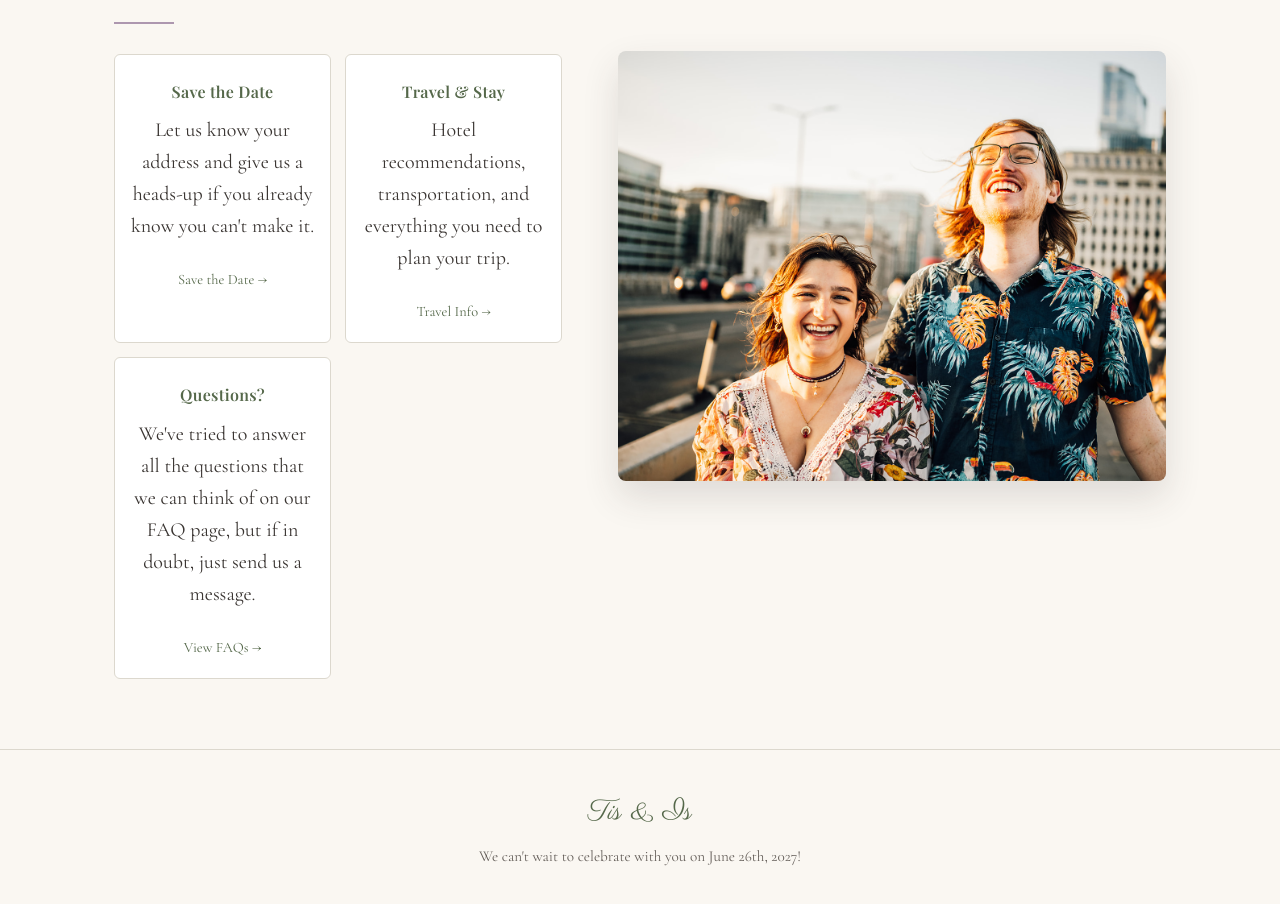
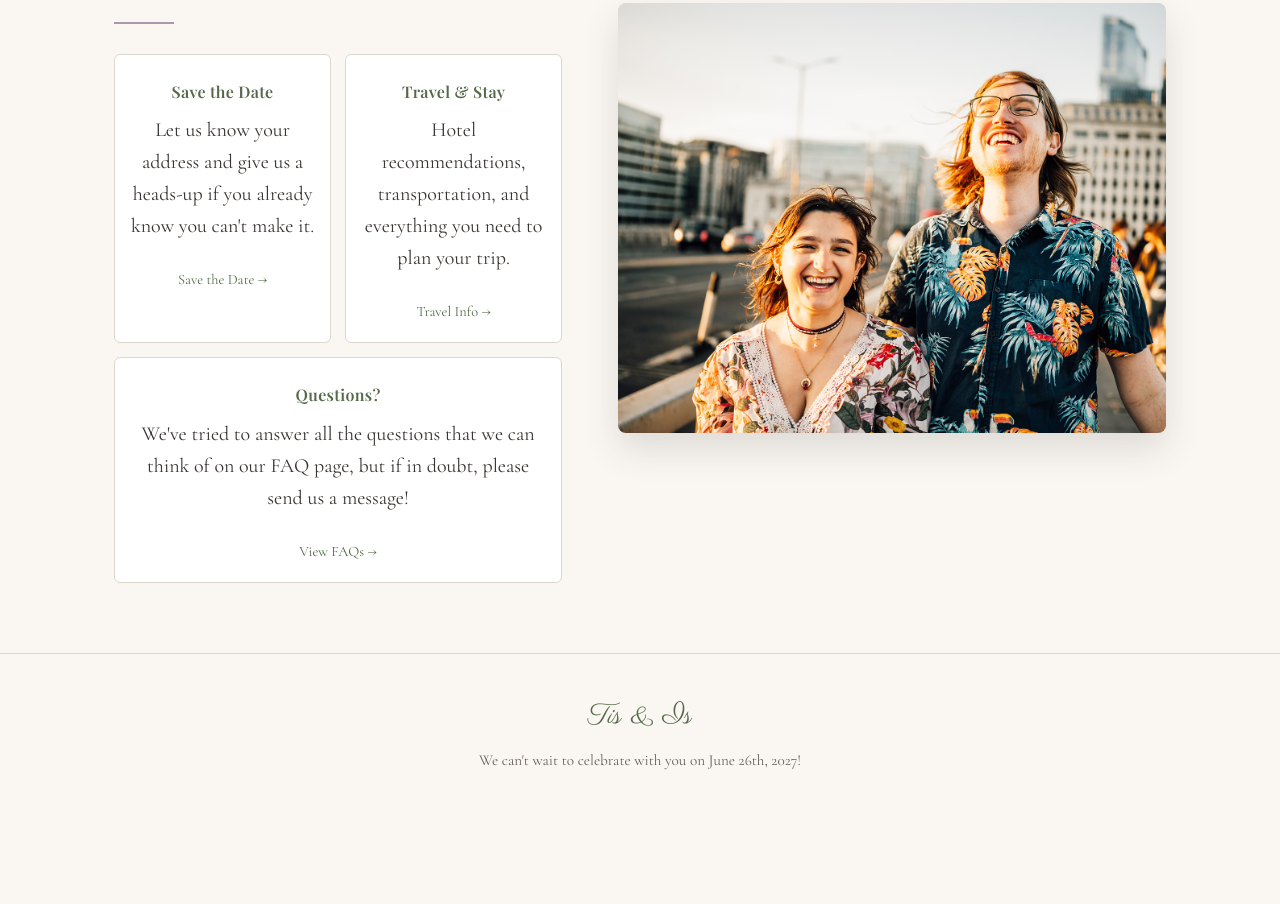
Before and after one commit to Belletillia/wedding-website, a plain HTML site: page index.html in a window 1280 px wide. Shown: the part 1158-2062 px from the top of the page. After the commit the page ends 1986 px from the top, so only its background shows below. Drawn offline with nearby package versions, Linux system fonts and the light colour scheme.

Commit message:
Make Questions card full-width and tweak its copy
Co-Authored-By: Claude Sonnet 5 <noreply@anthropic.com>

```diff
--- a/index.html
+++ b/index.html
@@ -75,9 +75,9 @@
             <p>Hotel recommendations, transportation, and everything you need to plan your trip.</p>
             <a href="travel.html">Travel Info &rarr;</a>
           </div>
-          <div class="card">
+          <div class="card" style="grid-column: 1 / -1;">
             <h3>Questions?</h3>
-            <p>We've tried to answer all the questions that we can think of on our FAQ page, but if in doubt, just send us a message.</p>
+            <p>We've tried to answer all the questions that we can think of on our FAQ page, but if in doubt, please send us a message!</p>
             <a href="faq.html">View FAQs &rarr;</a>
           </div>
         </div>
```
